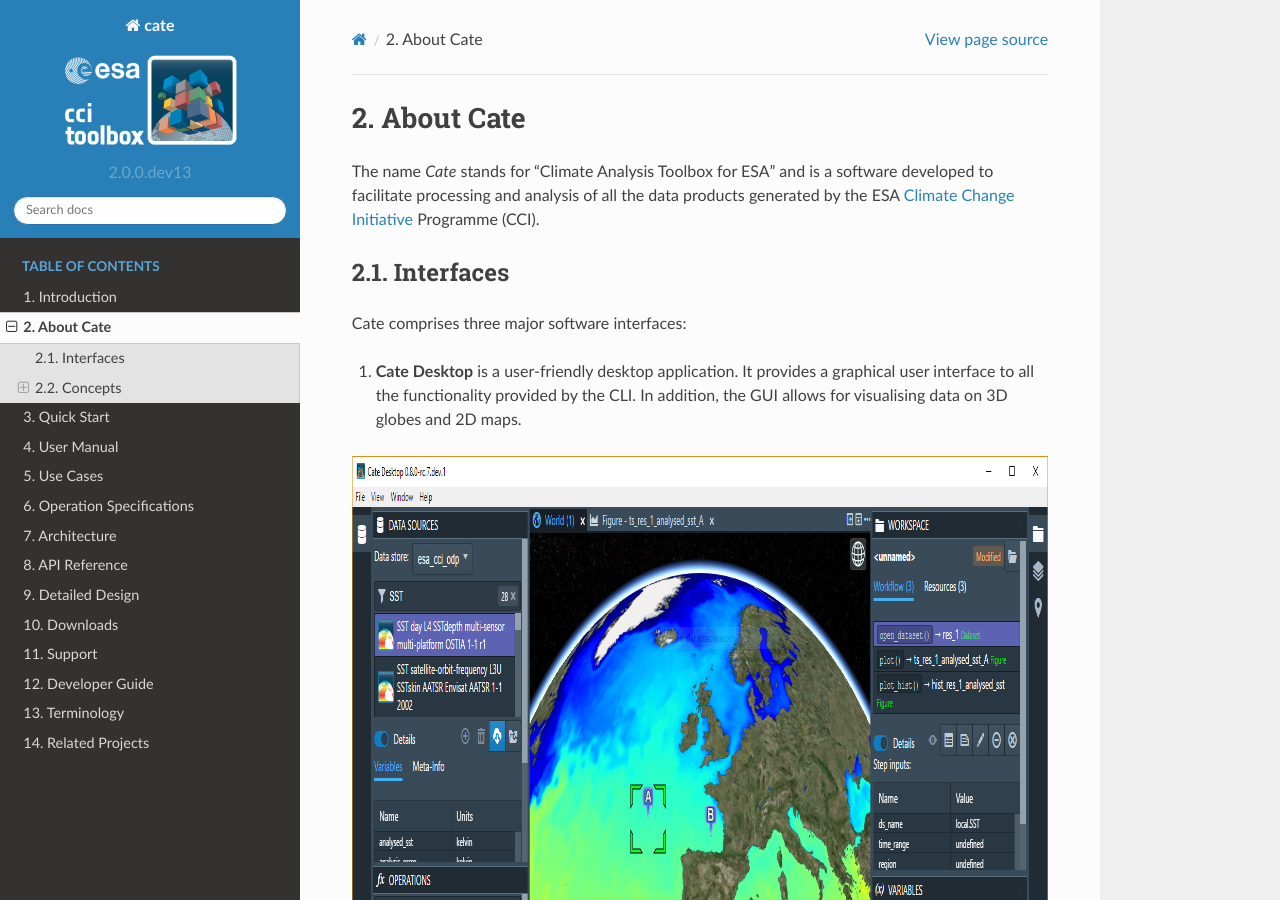
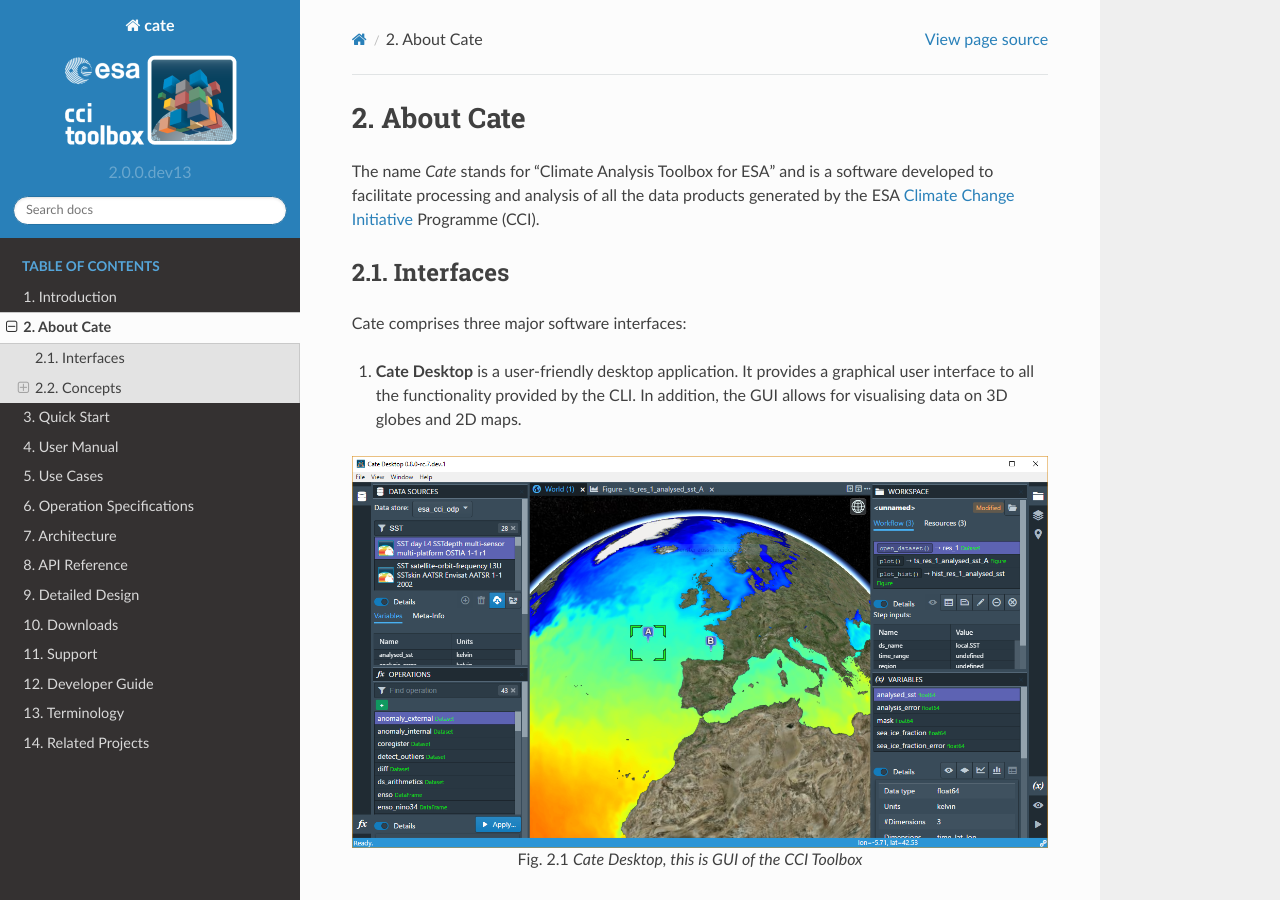
Before and after one commit to CCI-Tools/cate, a Sphinx documentation site: the page built from doc/source/about.rst, in a window 1280 px wide and 900 px high. Built offline with Sphinx 7.4.7 and the Read the Docs theme 2.0.0, drawn with Linux system fonts in a browser that asks for light colours.

Commit message:
fix squeezed image issue in RTD server

```diff
--- a/doc/source/about.rst
+++ b/doc/source/about.rst
@@ -25,7 +25,7 @@
 
 
 .. figure:: _static/figures/about-gui.png
-   :scale: 100 %
+   :width: 1024px
    :align: center
 
    Cate Desktop, this is GUI of the CCI Toolbox
@@ -36,7 +36,7 @@
    automation.
 
 .. figure:: _static/figures/about-cli.png
-   :scale: 100 %
+   :width: 1024px
    :align: center
 
    Cate CLI, this is the CLI of the CCI Toolbox
```
